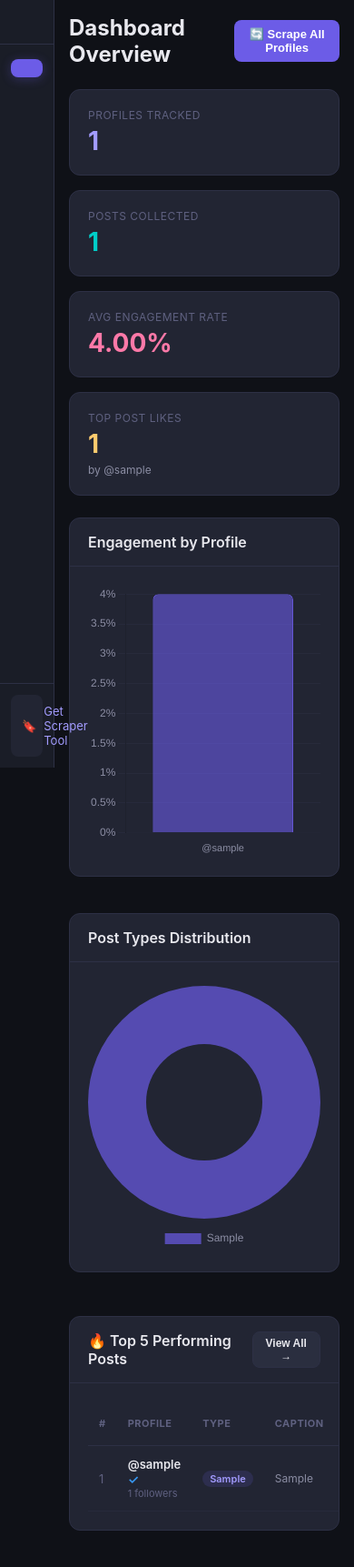
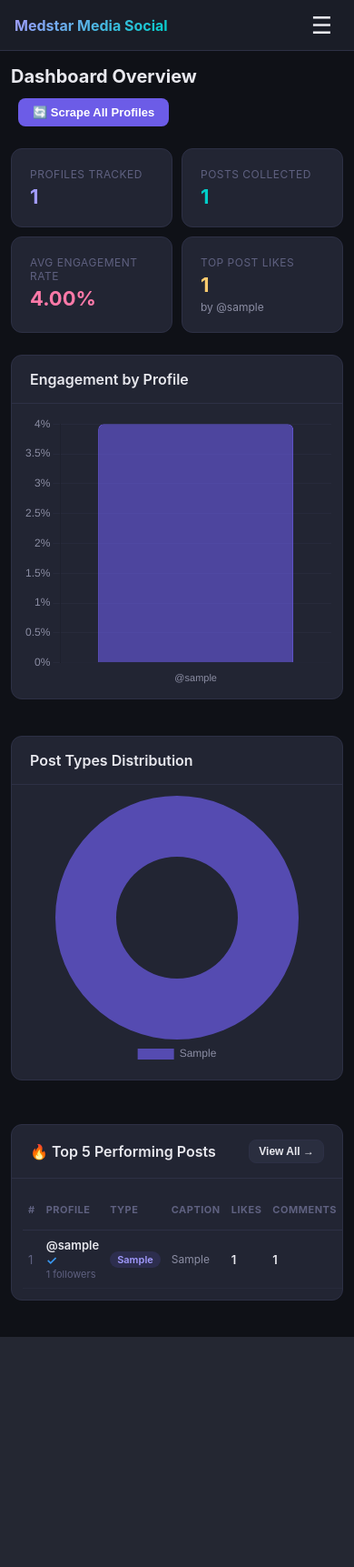
Before and after one commit to medstar-media/instagram-monitor, a Flask app: page / in a window 390 px wide. Shown: the whole page at 91% size. After the commit the page ends 1470 px from the top, so only its background shows below. Run offline with Flask 3, Linux system fonts and the light colour scheme; tables that the repository leaves empty hold one stand-in row (values such as "Sample post"); data that the repository does not hold is empty; some libraries are stand-ins or nearby versions.

Commit message:
Add mobile-friendly navigation with hamburger menu and responsive layout
- Slide-out sidebar with overlay on screens under 640px
- Sticky top bar with logo and hamburger icon
- Responsive stat grid, filters, tables, and panels for mobile
- Auto-close menu on page navigation

Co-Authored-By: Claude Opus 4.6 <noreply@anthropic.com>

```diff
--- a/templates/dashboard.html
+++ b/templates/dashboard.html
@@ -270,12 +270,62 @@
         ::-webkit-scrollbar-track { background: var(--bg-primary); }
         ::-webkit-scrollbar-thumb { background: var(--border); border-radius: 3px; }
 
-        /* ── Responsive ── */
+        /* ── Mobile top bar (hidden on desktop) ── */
+        .mobile-topbar {
+            display: none; position: fixed; top: 0; left: 0; right: 0;
+            height: 56px; background: var(--bg-secondary);
+            border-bottom: 1px solid var(--border);
+            z-index: 150; padding: 0 16px;
+            align-items: center; justify-content: space-between;
+        }
+        .mobile-topbar h1 {
+            font-size: 16px; font-weight: 700;
+            background: linear-gradient(135deg, var(--accent-light), var(--green));
+            -webkit-background-clip: text; -webkit-text-fill-color: transparent;
+        }
+        .hamburger {
+            background: none; border: none; color: var(--text-primary);
+            font-size: 26px; cursor: pointer; padding: 8px;
+            line-height: 1;
+        }
+        .sidebar-overlay {
+            display: none; position: fixed; inset: 0;
+            background: rgba(0,0,0,0.5); z-index: 99;
+        }
+        .sidebar-overlay.show { display: block; }
+
+        /* ── Responsive — tablet ── */
         @media (max-width: 900px) {
             .sidebar { width: 60px; }
-            .sidebar-logo h1, .sidebar-logo span, .nav-item span { display: none; }
+            .sidebar-logo h1, .sidebar-logo span, .nav-item span:not(.nav-icon) { display: none; }
             .main { margin-left: 60px; padding: 16px; }
             .chart-grid { grid-template-columns: 1fr; }
+        }
+
+        /* ── Responsive — mobile ── */
+        @media (max-width: 640px) {
+            .mobile-topbar { display: flex; }
+            .sidebar {
+                width: 260px; transform: translateX(-100%);
+                transition: transform 0.3s ease;
+                top: 0;
+            }
+            .sidebar.open { transform: translateX(0); }
+            .sidebar-logo h1, .sidebar-logo span, .nav-item span { display: revert; }
+            .main { margin-left: 0; padding: 16px 12px; padding-top: 72px; }
+            .chart-grid { grid-template-columns: 1fr; }
+            .page-header { flex-direction: column; gap: 12px; align-items: flex-start; }
+            .page-header h2 { font-size: 20px; }
+            .stat-grid { grid-template-columns: repeat(2, 1fr); gap: 10px; }
+            .stat-card .value { font-size: 22px; }
+            .filters-bar { flex-direction: column; align-items: stretch; gap: 8px; }
+            .filters-bar select, .filters-bar input { width: 100%; }
+            .data-table { font-size: 12px; }
+            .data-table th, .data-table td { padding: 8px 6px; }
+            .caption-preview { max-width: 140px; }
+            .panel-body { padding: 12px; }
+            .tabs { overflow-x: auto; -webkit-overflow-scrolling: touch; }
+            .heatmap-grid { overflow-x: auto; }
         }
 
         .empty-state {
@@ -366,7 +416,14 @@
 <body>
 
 <!-- Sidebar -->
-<nav class="sidebar">
+<!-- Mobile top bar -->
+<div class="mobile-topbar">
+    <h1>Medstar Media Social</h1>
+    <button class="hamburger" onclick="toggleMobileMenu()" aria-label="Menu">☰</button>
+</div>
+<div class="sidebar-overlay" id="sidebarOverlay" onclick="toggleMobileMenu()"></div>
+
+<nav class="sidebar" id="sidebarNav">
     <div class="sidebar-logo">
         <h1>Medstar Media Social</h1>
         <span>Instagram Analytics</span>
@@ -806,8 +863,21 @@ let searchTimer = null;
 let chartEngagement = null;
 let chartTypes = null;
 
+// ─── Mobile Menu ───
+function toggleMobileMenu() {
+    const sidebar = document.getElementById('sidebarNav');
+    const overlay = document.getElementById('sidebarOverlay');
+    sidebar.classList.toggle('open');
+    overlay.classList.toggle('show');
+}
+function closeMobileMenu() {
+    document.getElementById('sidebarNav').classList.remove('open');
+    document.getElementById('sidebarOverlay').classList.remove('show');
+}
+
 // ─── Navigation ───
 function showPage(page) {
+    closeMobileMenu();
     document.querySelectorAll('.page-section').forEach(s => s.classList.remove('active'));
     document.querySelectorAll('.nav-item').forEach(n => n.classList.remove('active'));
     document.getElementById('page-' + page).classList.add('active');
```
